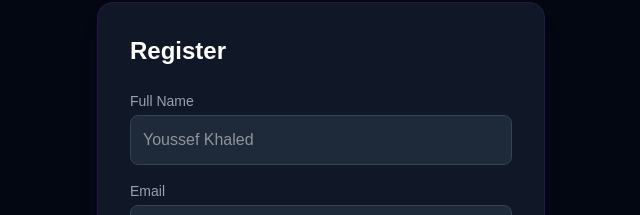
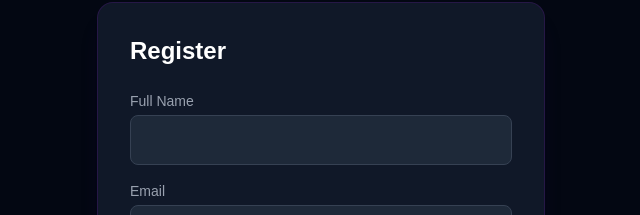
Before and after one commit to youssefkhaled19-prog/Gym-Class-Booking-System, a Next.js app: page /register in a window 1280 px wide. Shown: the part 200-415 px from the top of the page, without its empty margins (319-959 px from the left). Built offline with nearby package versions, Linux system fonts and the light colour scheme.

Commit message:
fix register placeholder

```diff
--- a/app/register/page.jsx
+++ b/app/register/page.jsx
@@ -51,7 +51,7 @@ export default function RegisterPage() {
               <label className="text-sm text-gray-400 mb-1 block">Full Name</label>
               <input
                 type="text"
-                placeholder="Youssef Khaled"
+                placeholder=""
                 value={formData.name}
                 onChange={(e) => setFormData({ ...formData, name: e.target.value })}
                 className="w-full bg-gray-800 border border-gray-700 focus:border-purple-500 text-white p-3 rounded-lg outline-none transition"
```
